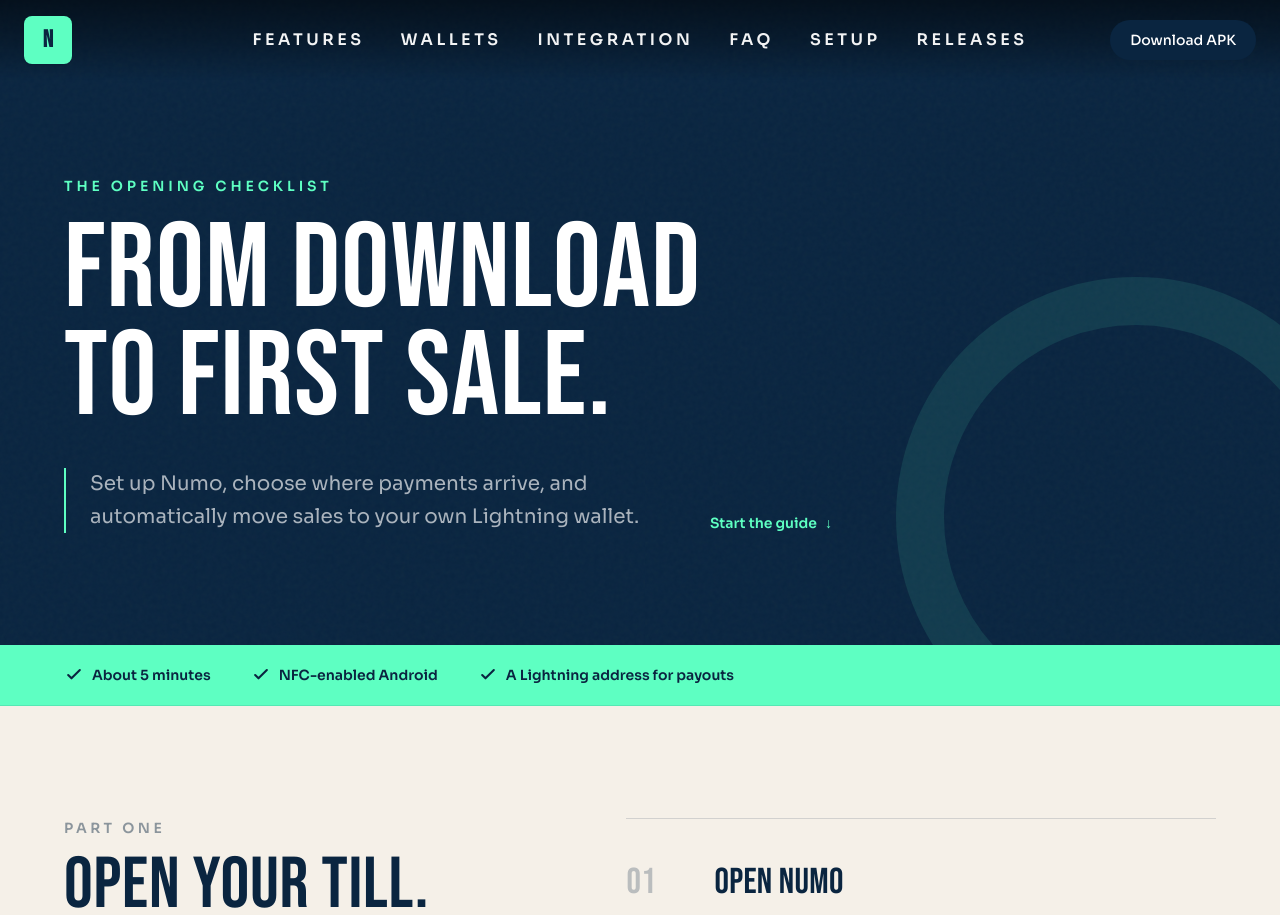
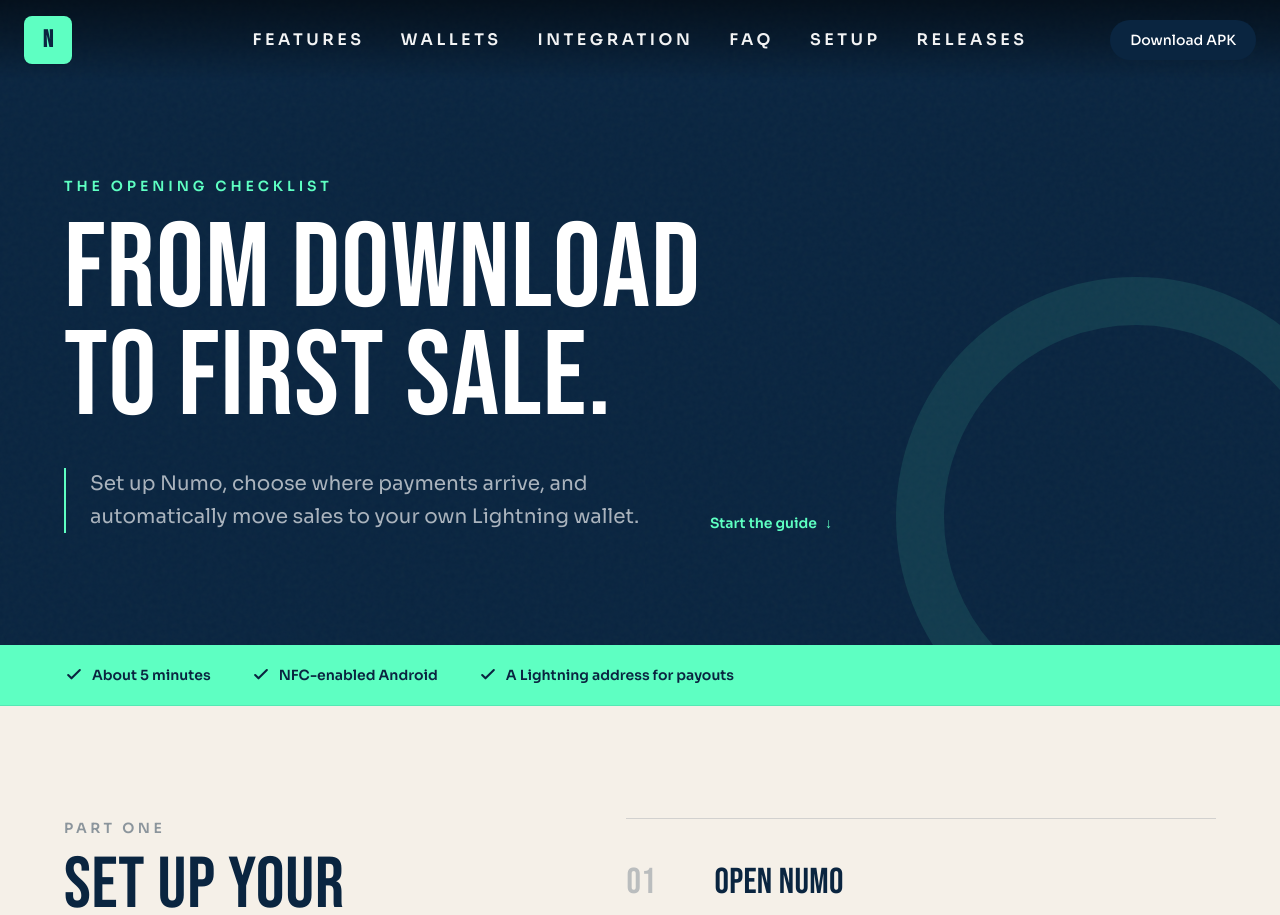
Before and after one commit to swedishfrenchpress/miniature-octo-invention, a Next.js app in the folder numo-site/: page /setup in a window 1280 px wide. Shown: the top 915 px of the page. Built offline with nearby package versions, Linux system fonts and the light colour scheme; a web font is replaced by a local one.

Commit message:
Clarify setup guide heading

```diff
--- a/numo-site/src/app/setup/page.tsx
+++ b/numo-site/src/app/setup/page.tsx
@@ -65,7 +65,7 @@ export default function SetupPage() {
             <div className="grid gap-14 lg:grid-cols-[.9fr_1.1fr] lg:gap-20">
               <div className="lg:sticky lg:top-32 lg:self-start">
                 <p className="text-sm font-semibold uppercase tracking-[.25em] text-navy/45">Part one</p>
-                <h2 className="mt-4 font-display text-5xl text-navy md:text-7xl">OPEN YOUR TILL.</h2>
+                <h2 className="mt-4 font-display text-5xl text-navy md:text-7xl">SET UP YOUR TERMINAL.</h2>
                 <p className="mt-5 max-w-md text-lg leading-relaxed text-navy/65">Onboarding creates the wallet your terminal uses to receive payments. You do not need to understand Bitcoin infrastructure to get started.</p>
                 <div className="mt-8 rounded-2xl border border-navy/10 bg-white/55 p-5 text-sm leading-relaxed text-navy/65">
                   <strong className="text-navy">What is a mint?</strong><br />It is the service that issues and holds the Cashu balance received by this terminal. It is not your final payout wallet.
```
